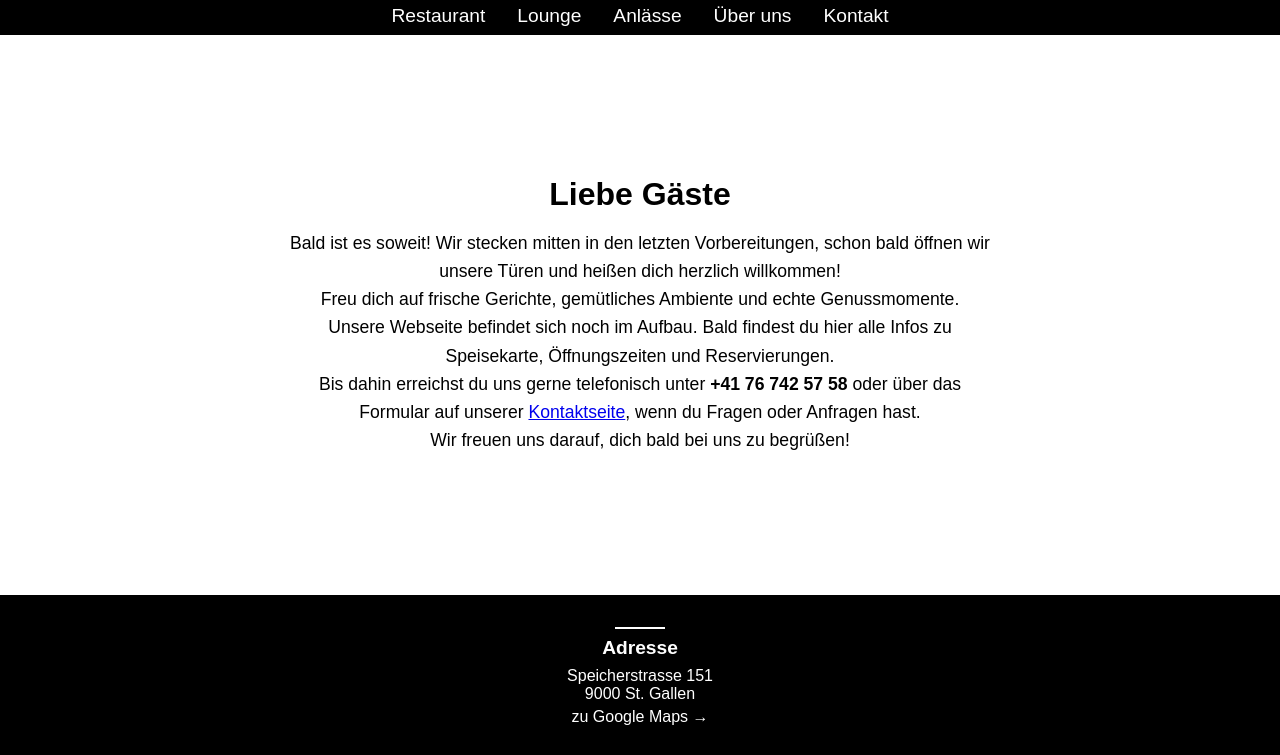
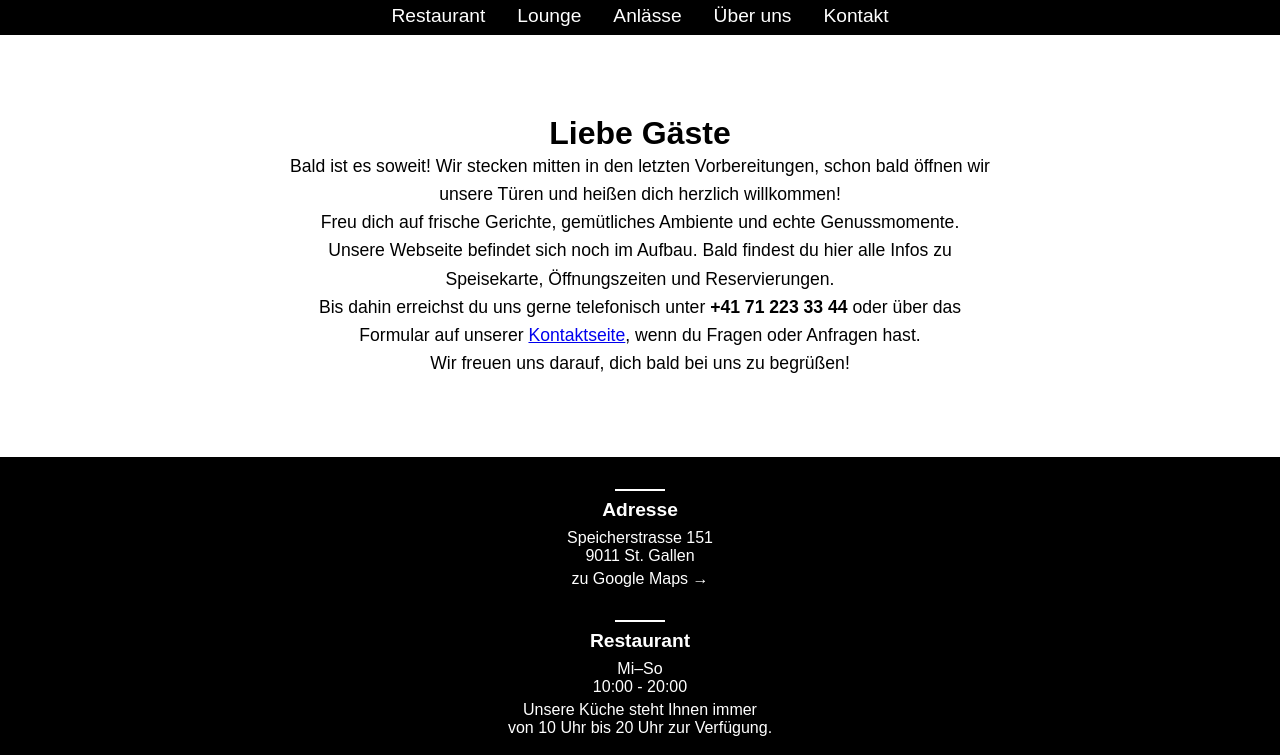
Before and after one commit to hadi-gbssg/schwazerbaeren, a plain HTML site: page index.html in a window 1280 px wide. Shown: the part 44-799 px from the top of the page. Drawn offline with Linux system fonts and the light colour scheme; a web font is replaced by a local one.

Commit message:
Bild für tab erneuert und Nummer

```diff
--- a/css/style.css
+++ b/css/style.css
@@ -333,18 +333,16 @@ main {
   flex: 1;
 }
 main {
+  padding: 5rem 1rem; /* oben & unten Abstand */
   display: flex;
   flex-direction: column;
-  align-items: center; /* horizontal zentriert */
-  justify-content: center; /* vertikal zentriert (optional) */
+  align-items: center;
   text-align: center;
-  min-height: 70vh; /* damit der Text mittig im Sichtbereich steht */
-  padding: 2rem;
 }
 
 main h1 {
-  margin-bottom: 1rem;
   font-family: Arial, Helvetica, sans-serif;
+  margin: 0; /* entfernt extra Margin */
 }
 
 main p {
@@ -352,7 +350,9 @@ main p {
   line-height: 1.6;
   font-size: 1.1rem;
   font-family: Arial, Helvetica, sans-serif;
+  margin: 0; /* kein extra Abstand */
 }
+
 
 
 /* ===============================
--- a/index.html
+++ b/index.html
@@ -5,7 +5,7 @@
     <meta charset="UTF-8" />
     <meta name="viewport" content="width=device-width, initial-scale=1.0" />
     <title>Schwarzer Bären</title>
-    <link rel="icon" type="image/png" href="graphics/SB-Logo.png" />
+    <link rel="icon" type="image/png" href="graphics/favicon-32.png" sizes="32x32">
     <link rel="stylesheet" href="css/style.css" />
 </head>
 
@@ -53,7 +53,7 @@
 
   <p>Unsere Webseite befindet sich noch im Aufbau. Bald findest du hier alle Infos zu Speisekarte, Öffnungszeiten und Reservierungen.</p>
 
-  <p>Bis dahin erreichst du uns gerne telefonisch unter <strong>+41 76 742 57 58</strong> oder über das Formular auf unserer <a href="kontakt.html">Kontaktseite</a>, wenn du Fragen oder Anfragen hast.</p>
+  <p>Bis dahin erreichst du uns gerne telefonisch unter <strong>+41 71 223 33 44</strong> oder über das Formular auf unserer <a href="kontakt.html">Kontaktseite</a>, wenn du Fragen oder Anfragen hast.</p>
 
   <p>Wir freuen uns darauf, dich bald bei uns zu begrüßen!</p>
 </main>
@@ -63,7 +63,7 @@
         <div class="footer-section">
             <hr>
             <h3>Adresse</h3>
-            <p>Speicherstrasse 151<br>9000 St. Gallen</p>
+            <p>Speicherstrasse 151<br>9011 St. Gallen</p>
             <a href="https://www.google.com/maps/place/Schwarzer+B%C3%A4ren/@47.4219992,9.4135086,455m/data=!3m3!1e3!4b1!5s0x479b1ee746b3195d:0xf196311fb4d80aaa!4m6!3m5!1s0x479b1ee7472365b7:0x397f3ca9e4b4723b!8m2!3d47.4219992!4d9.4160835!16s%2Fg%2F1tf5cql3?entry=ttu"
                 target="_blank">zu Google Maps →</a>
         </div>
```
Also changed, not shown: anlaese.html (+1 -7 lines), kontakt.html (+1 -1 lines), lounge.html (+1 -1 lines), ueber-uns.html (+1 -7 lines), graphics/favicon-32 (1).png (added), 2 other files.
